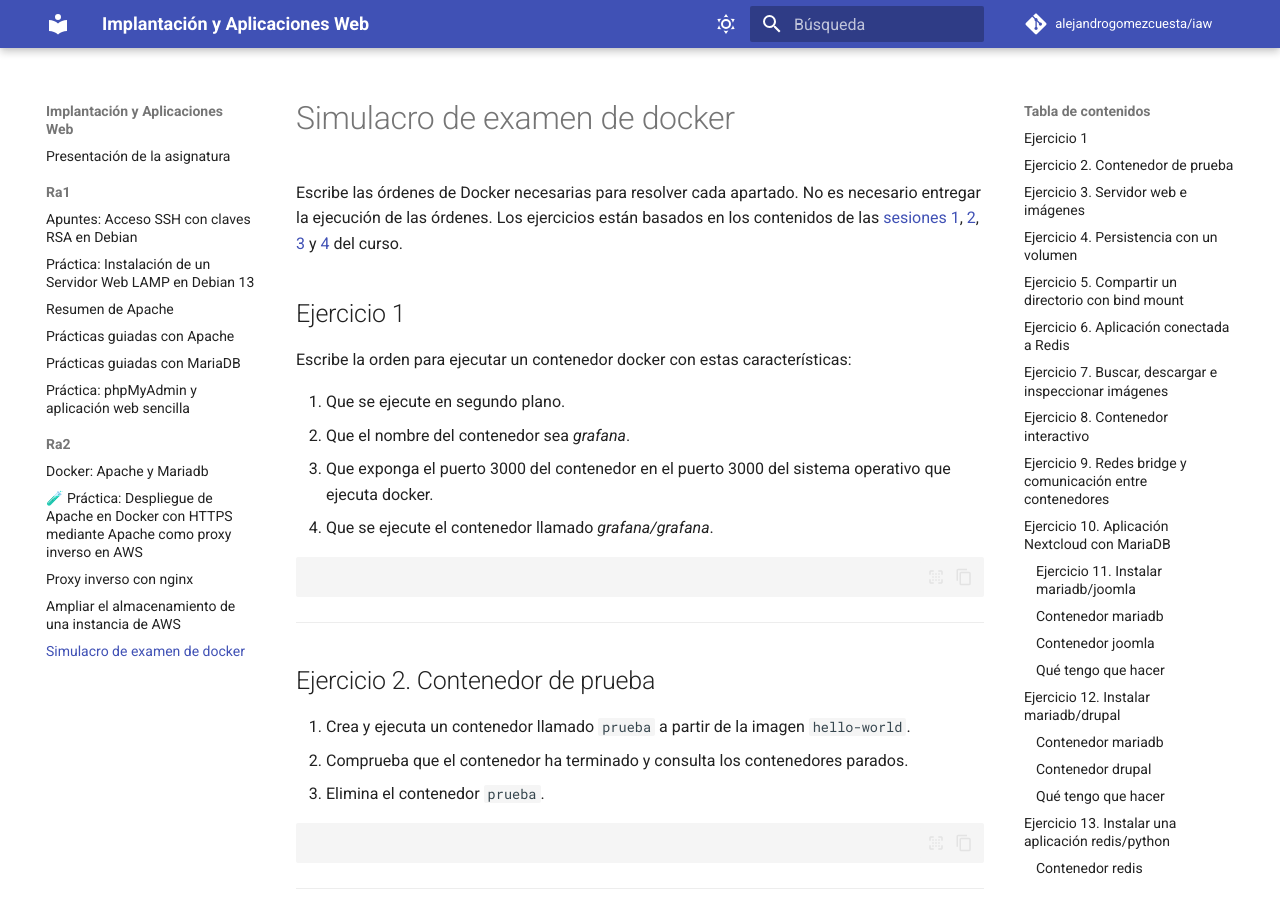
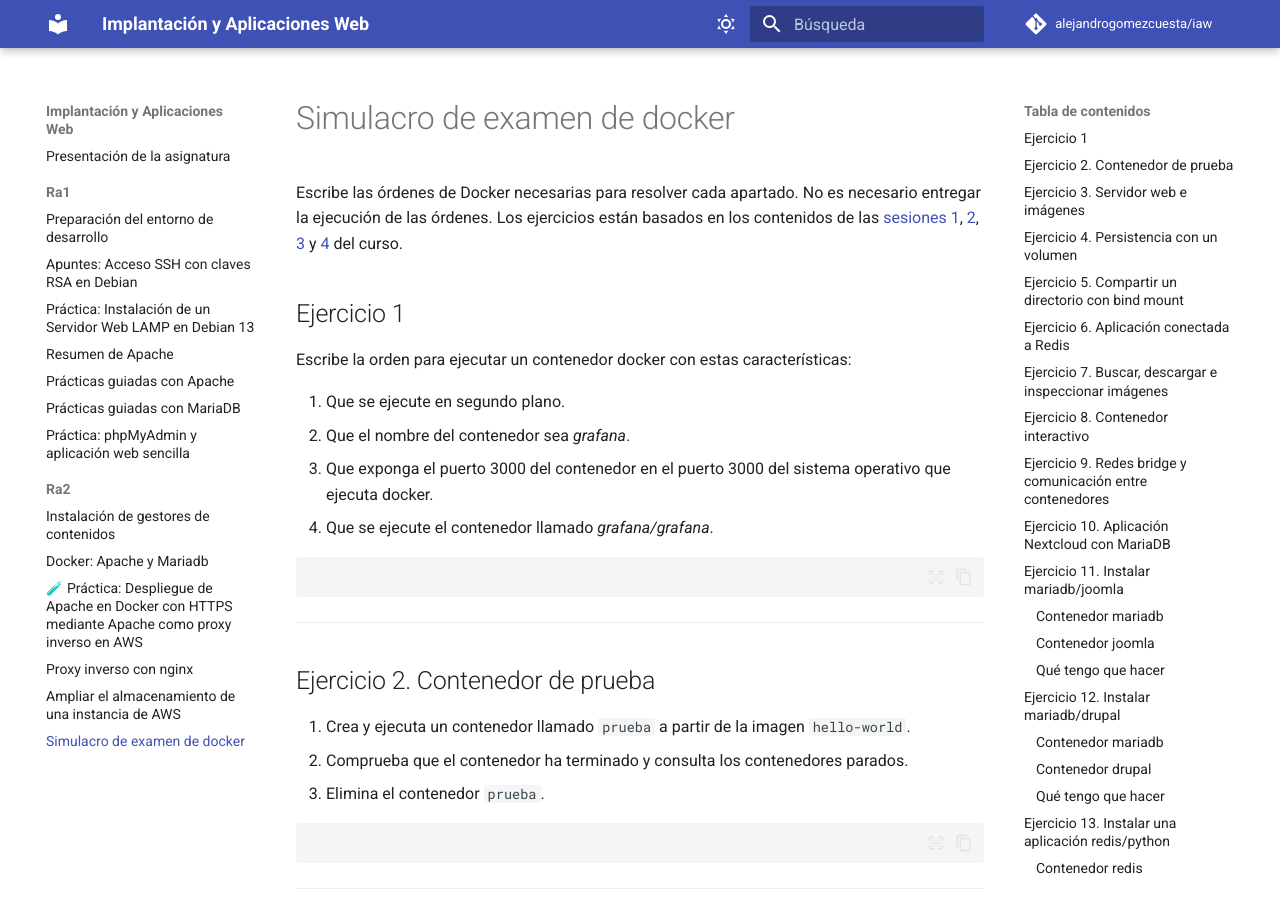
Before and after one commit to alejandrogomezcuesta/iaw, an MkDocs documentation site: the page built from docs/ra2/05-simulacro-examen-docker.md, in a window 1280 px wide and 900 px high. Built offline with MkDocs 1.6.1 and Material for MkDocs 9.7.7, drawn with Linux system fonts in a browser that asks for light colours; comment, search, counter and statistics services are not loaded.

```diff
--- /dev/null
+++ b/docs/ra1/index.md
@@ -0,0 +1 @@
+# Preparación del entorno de desarrollo
--- a/docs/ra2/05-simulacro-examen-docker.md
+++ b/docs/ra2/05-simulacro-examen-docker.md
@@ -135,7 +135,7 @@ Escribe las órdenes para desplegar Nextcloud y MariaDB en una red bridge llamad
 ---
 
 
-### Ejercicio 11. Instalar *mariadb/joomla*
+## Ejercicio 11. Instalar *mariadb/joomla*
 
 La idea es crear una aplicación con dos contenedores.
 
--- /dev/null
+++ b/docs/ra2/index.md
@@ -0,0 +1 @@
+# Instalación de gestores de contenidos
```
